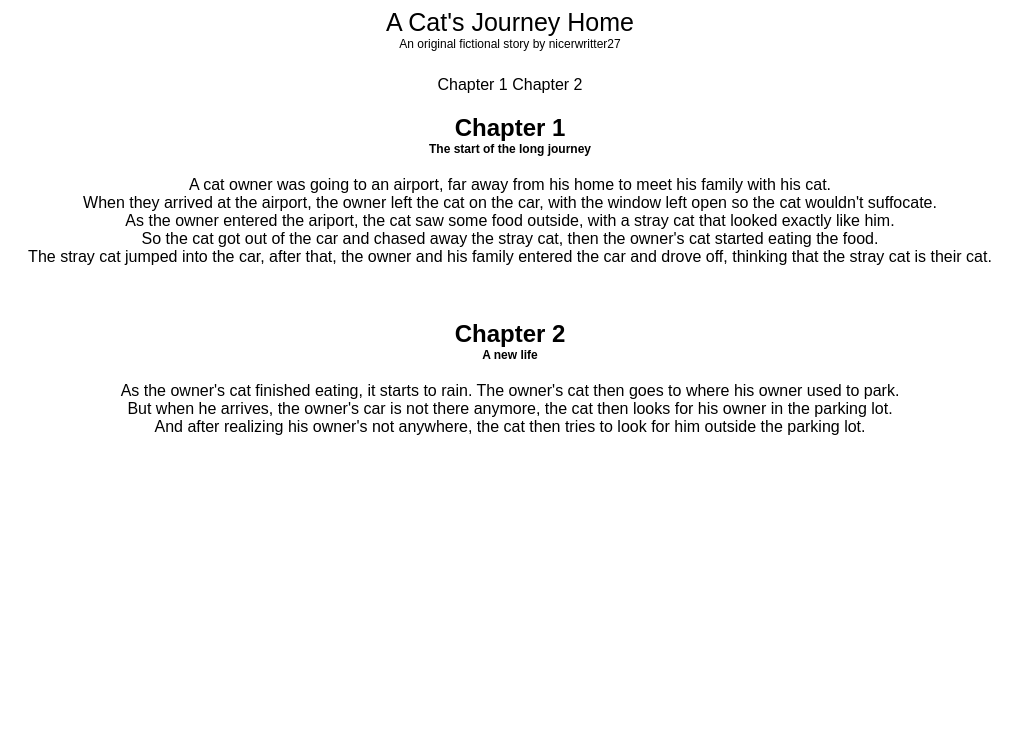
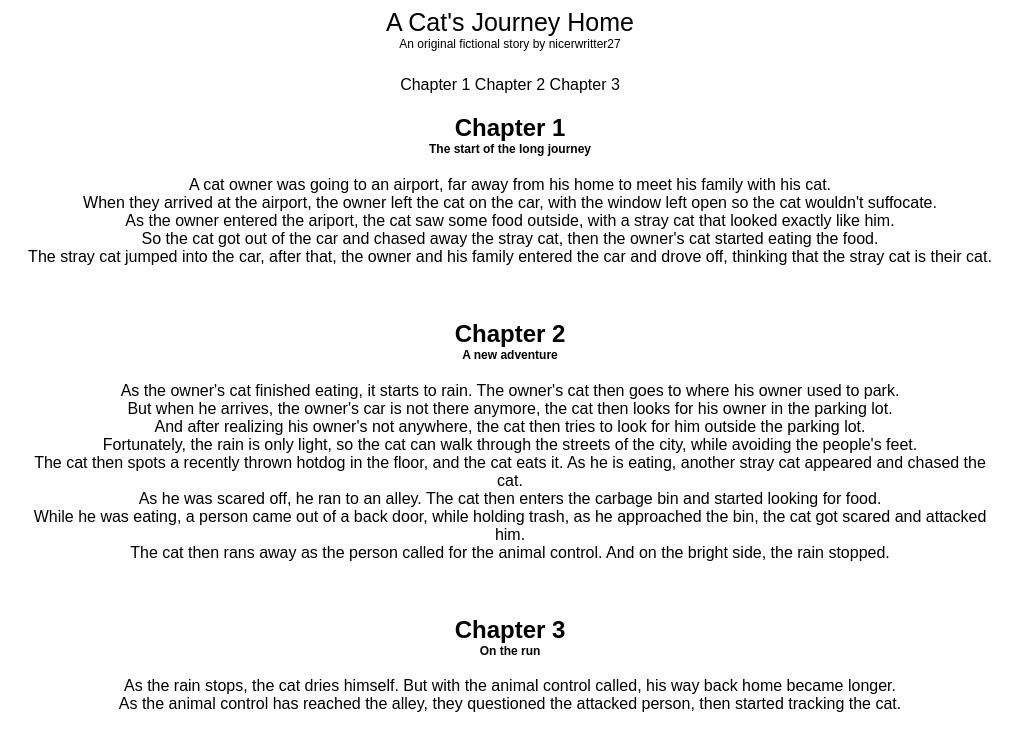
Before and after one commit to NicerWritter27/A-cat-s-journey-home, a plain HTML site: page index.html in a window 1280 px wide. Shown: the whole page, without its empty margins (130-1152 px from the left). Drawn offline with Linux system fonts and the light colour scheme.

Commit message:
Update index.html
Update 2

```diff
--- a/index.html
+++ b/index.html
@@ -6,7 +6,7 @@
     <body>
         <center>
             <p class="title">A Cat's Journey Home<br><span>An original fictional story by nicerwritter27</span></p>
-            <a href="#Chapter_1">Chapter 1</a> <a href="#Chapter_2">Chapter 2</a>
+            <a href="#Chapter_1">Chapter 1</a> <a href="#Chapter_2">Chapter 2</a> <a href="#Chapter_3">Chapter 3</a>
             <h2 id="Chapter_1">Chapter 1<br><span>The start of the long journey</span></h2>
             <p>
                 A cat owner was going to an airport, far away from his home to meet his family with his cat.<br>
@@ -16,11 +16,22 @@
                 The stray cat jumped into the car, after that, the owner and his family entered the car and drove off, thinking that the stray cat is their cat.<br>
             </p>
             <br>
-            <h2 id="Chapter_2">Chapter 2<br><span>A new life</span></h2>
+            <h2 id="Chapter_2">Chapter 2<br><span>A new adventure</span></h2>
             <p>
                 As the owner's cat finished eating, it starts to rain. The owner's cat then goes to where his owner used to park.<br>
                 But when he arrives, the owner's car is not there anymore, the cat then looks for his owner in the parking lot.<br>
                 And after realizing his owner's not anywhere, the cat then tries to look for him outside the parking lot.<br>
+                Fortunately, the rain is only light, so the cat can walk through the streets of the city, while avoiding the people's feet.<br>
+                The cat then spots a recently thrown hotdog in the floor, and the cat eats it. As he is eating, another stray cat appeared and chased the cat.<br>
+                As he was scared off, he ran to an alley. The cat then enters the carbage bin and started looking for food.<br>
+                While he was eating, a person came out of a back door, while holding trash, as he approached the bin, the cat got scared and attacked him.<br>
+                The cat then rans away as the person called for the animal control. And on the bright side, the rain stopped.
+            </p>
+            <br>
+            <h2 id="Chapter_3">Chapter 3<br><span>On the run</span></h2>
+            <p>
+                As the rain stops, the cat dries himself. But with the animal control called, his way back home became longer.<br>
+                As the animal control has reached the alley, they questioned the attacked person, then started tracking the cat.<br>
 
             </p>
         </center>
```
